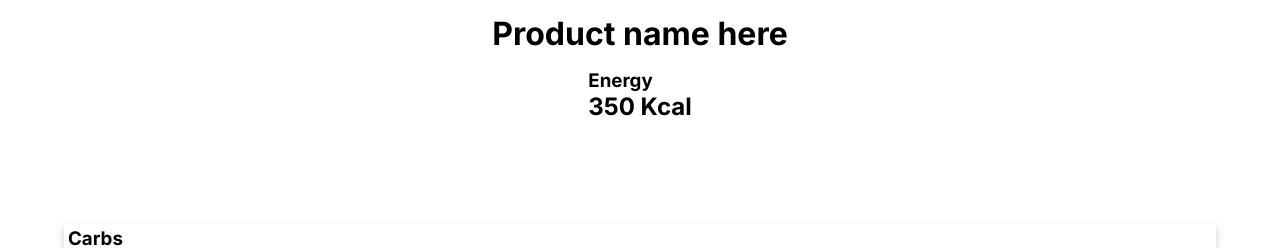
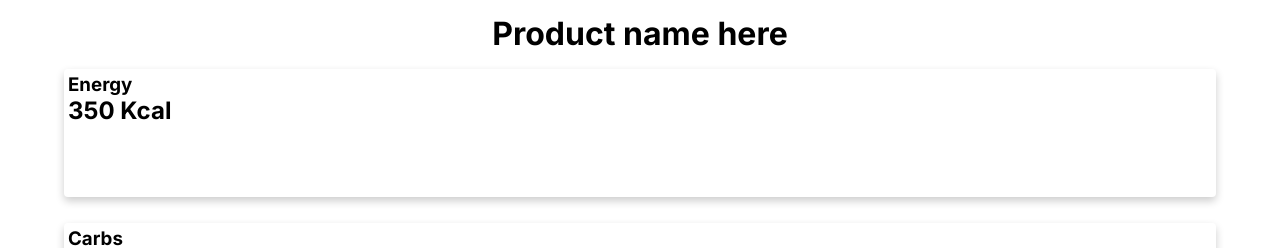
Before and after one commit to Slipzter/matkollen, a Next.js app in the folder frontend/: page /productInfo in a window 1280 px wide. Shown: the part 242-490 px from the top of the page. Built offline with nearby package versions, Linux system fonts and the light colour scheme.

Commit message:
fix: energy card

```diff
--- a/frontend/src/app/productInfo/page.tsx
+++ b/frontend/src/app/productInfo/page.tsx
@@ -15,7 +15,7 @@ function ProductInfoPage() {
       <img className="product-info__image" src="https://images.unsplash.com/photo-1546069901-ba9599a7e63c?ixlib=rb-4.0.3&ixid=M3wxMjA3fDB8MHxwaG90by1wYWdlfHx8fGVufDB8fHx8fA%3D%3D&auto=format&fit=crop&w=1480&q=80" alt="" />
       <h1 className="product-info__title">{productName}</h1>
       <section className="product-info__card-section">
-        <article className="product-info__energy-card">
+        <article className="card product-info__energy-card">
           <h3>Energy</h3>
           <h2>{calories} Kcal</h2>
         </article>
```
